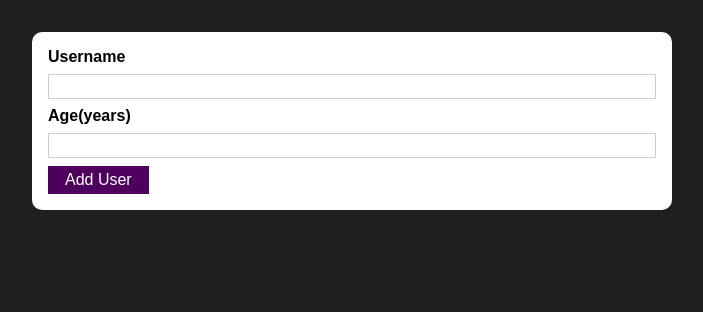
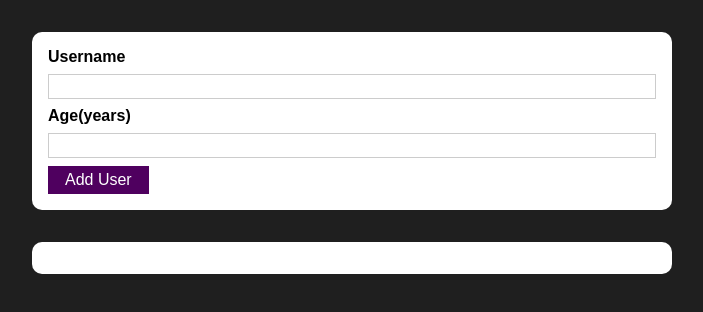
Before and after one commit to XTWang1112/react_project_2, a React (Create React App) app: page / in a window 1280 px wide. Shown: the top 312 px of the page, without its empty margins (288-991 px from the left). Built offline with nearby package versions, Linux system fonts and the light colour scheme.

Commit message:
add UserList component

```diff
--- a/src/App.js
+++ b/src/App.js
@@ -1,10 +1,12 @@
 import React from "react";
 import AddUser from "./Components/Users/AddUser";
+import UsersList from "./Components/Users/UsersList";
 
 function App() {
   return (
     <div>
       <AddUser />
+      <UsersList users={[]} />
     </div>
   );
 }
--- /dev/null
+++ b/src/Components/Users/UsersList.js
@@ -0,0 +1,18 @@
+import Card from "../UI/Card";
+import styles from "./UsersList.module.css";
+
+const UsersList = (props) => {
+  return (
+    <Card className={styles.users}>
+      <ul>
+        {props.users.map((user) => (
+          <li>
+            {user.name} ({user.age} years old)
+          </li>
+        ))}
+      </ul>
+    </Card>
+  );
+};
+
+export default UsersList;
--- /dev/null
+++ b/src/Components/Users/UsersList.module.css
@@ -0,0 +1,16 @@
+.users {
+  margin: 2rem auto;
+  width: 90%;
+  max-width: 40rem;
+}
+
+.users ul {
+  list-style: none;
+  padding: 1rem;
+}
+
+.users li {
+  border: 1px solid #ccc;
+  margin: 0.5rem 0;
+  padding: 0.5rem;
+}
```
